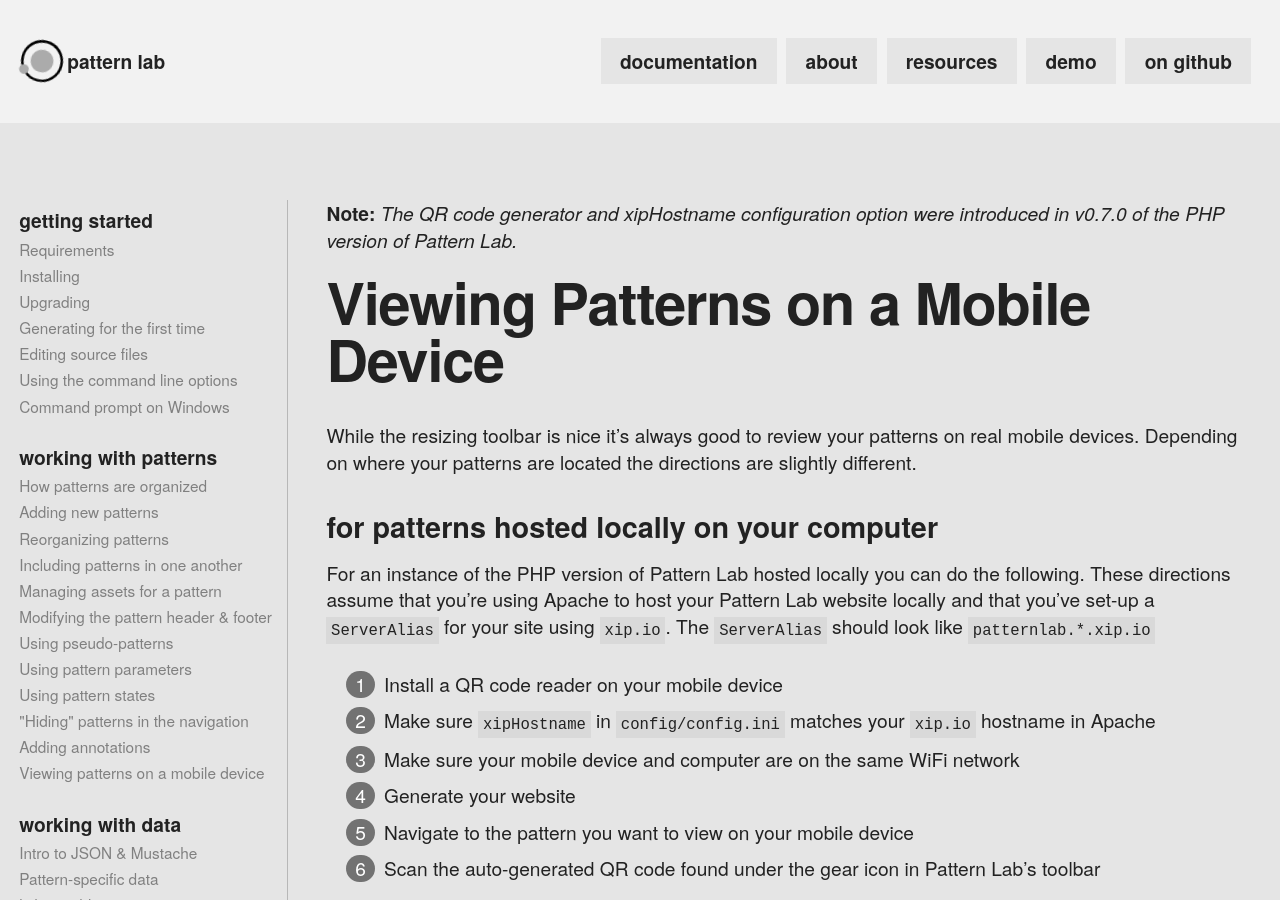
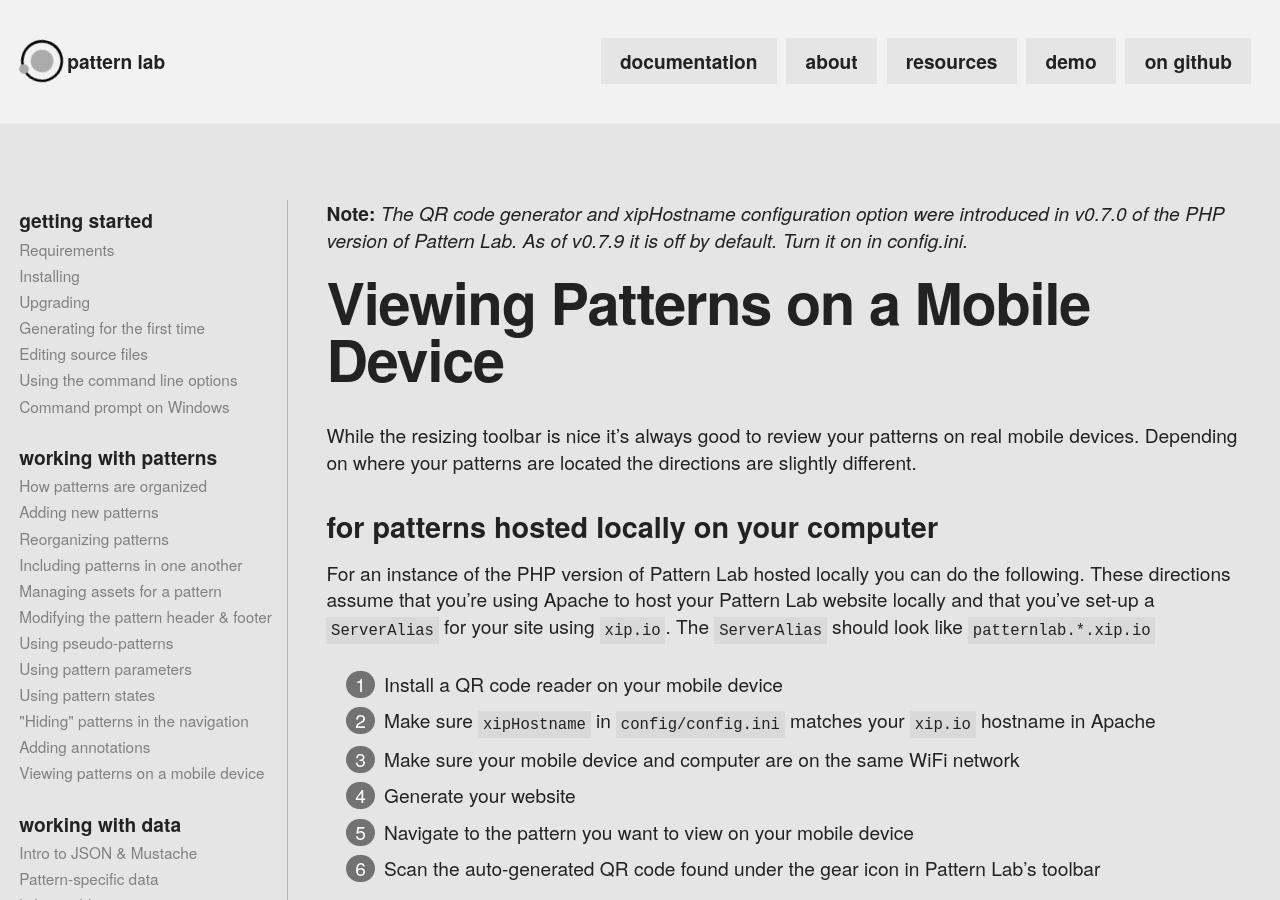
Before and after one commit to pattern-lab/website, a Jekyll site: the page built from patternlabsite/docs/pattern-mobile-view.md, in a window 1280 px wide and 900 px high. Built offline with Jekyll 4.4.1, drawn with Linux system fonts in a browser that asks for light colours; Markdown is read by kramdown in place of the engine named in the settings; comment, search, counter and statistics services are not loaded.

Commit message:
updated qr code config info

```diff
--- a/patternlabsite/docs/pattern-mobile-view.md
+++ b/patternlabsite/docs/pattern-mobile-view.md
@@ -3,7 +3,7 @@
 title: Viewing Patterns on a Mobile Device | Pattern Lab
 ---
 
-**Note:** *The QR code generator and xipHostname configuration option were introduced in v0.7.0 of the PHP version of Pattern Lab.*
+**Note:** *The QR code generator and xipHostname configuration option were introduced in v0.7.0 of the PHP version of Pattern Lab. As of v0.7.9 it is off by default. Turn it on in config.ini.*
 
 # Viewing Patterns on a Mobile Device
 
```
